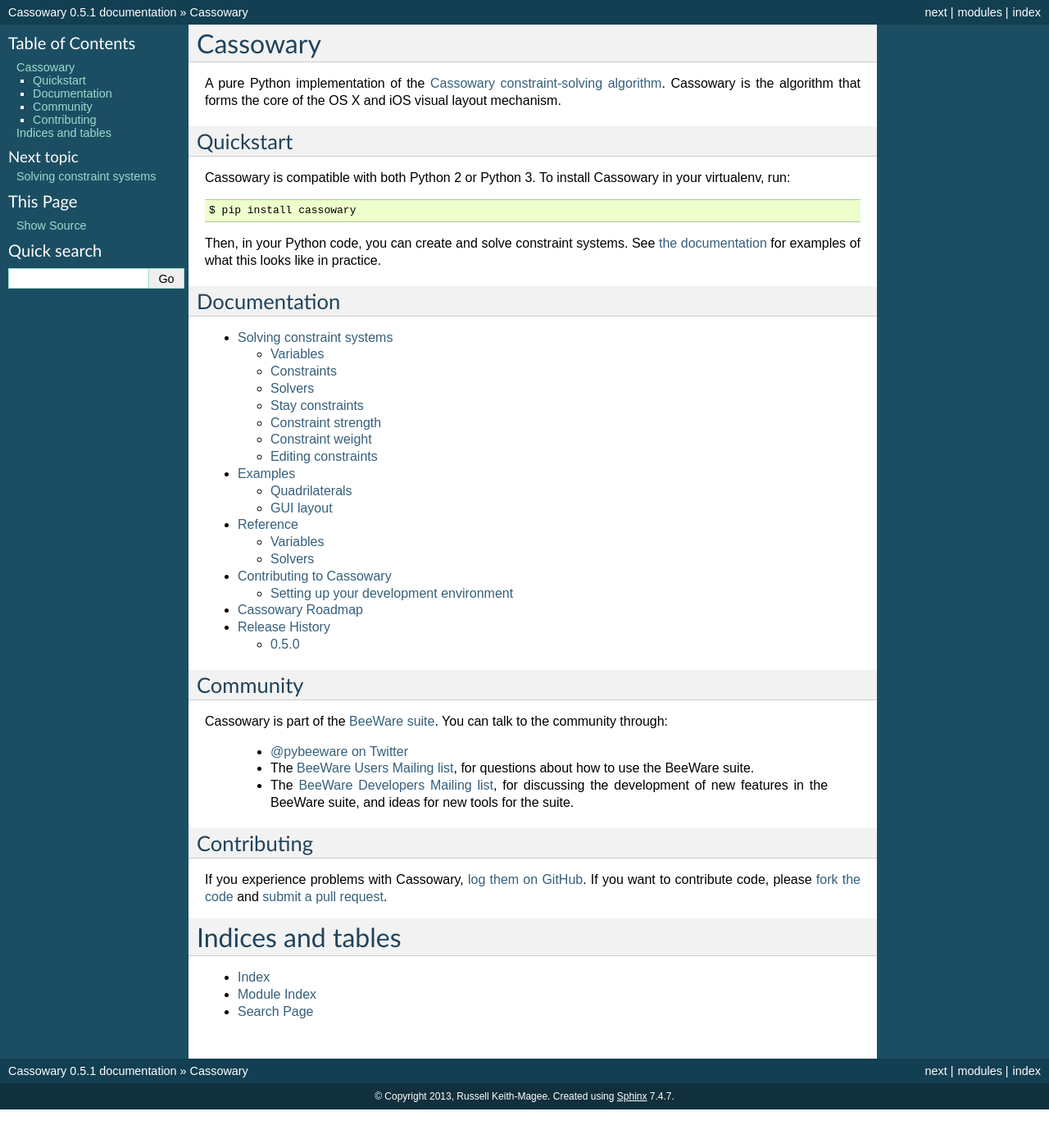
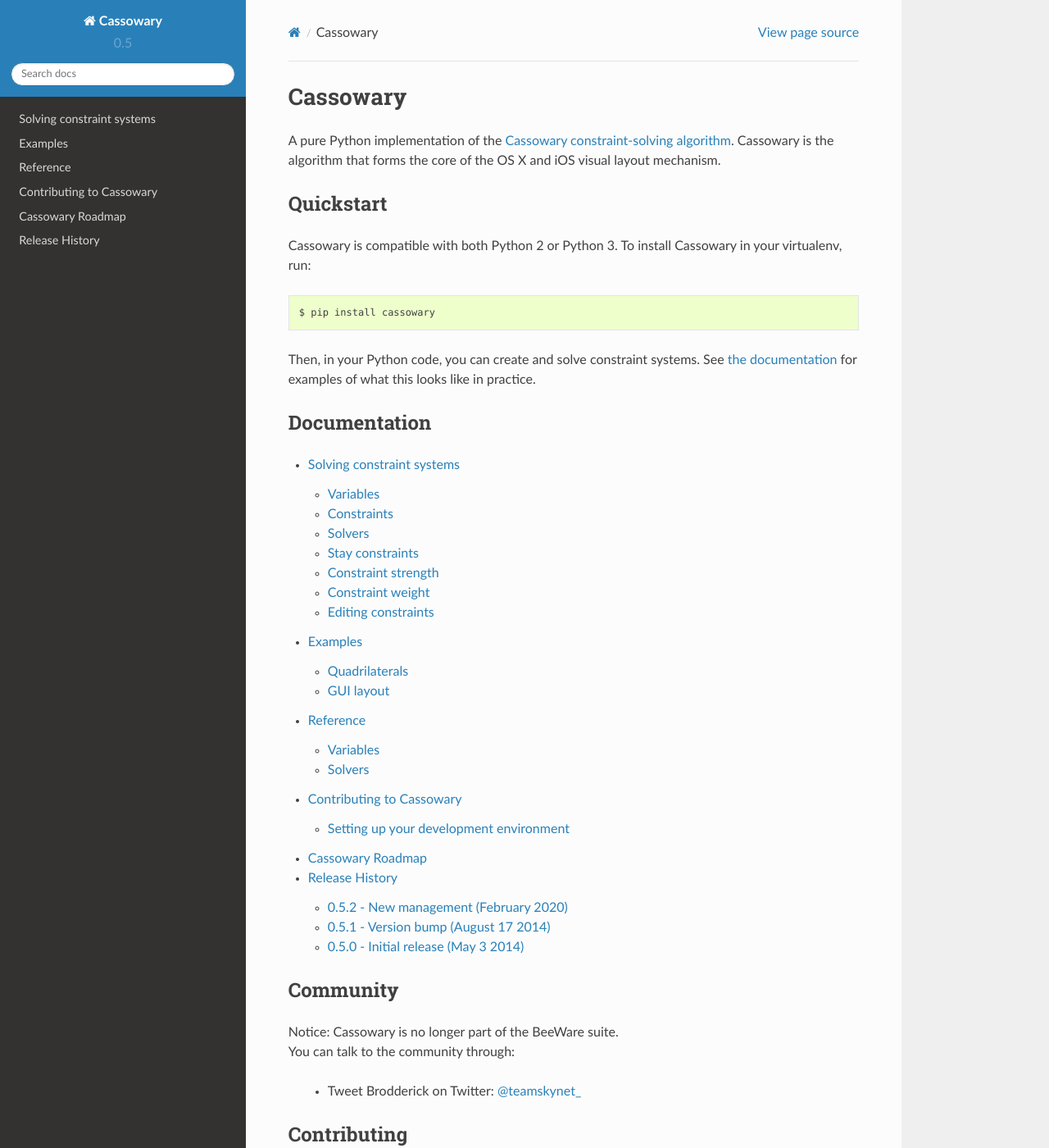
Before and after one commit to brodderickrodriguez/cassowary, a Sphinx documentation site: the page built from docs/index.rst, in a window 1280 px wide and 1400 px high. Shown: the whole window at 82% size. Built offline with Sphinx 7.4.7 and the Read the Docs theme 2.0.0, drawn with Linux system fonts in a browser that asks for light colours; some of the changed text lies outside the part shown.

Commit message:
new management first commit
indluces version bump, removed references to PyBee support, updated authorship and copyright

```diff
--- a/cassowary/__init__.py
+++ b/cassowary/__init__.py
@@ -13,4 +13,4 @@ from .utils import REQUIRED, STRONG, MEDIUM, WEAK
 # __version__ = '1.2.3'       # Final Release
 # __version__ = '1.2.3.post1' # Post Release 1
 
-__version__ = '0.5.1'
+__version__ = '0.5.2'
--- a/docs/conf.py
+++ b/docs/conf.py
@@ -39,7 +39,7 @@ master_doc = 'index'
 
 # General information about the project.
 project = u'Cassowary'
-copyright = u'2013, Russell Keith-Magee'
+copyright = u'2013-2019, Russell Keith-Magee. 2020 Brodderick Rodriguez'
 
 # The version info for the project you're documenting, acts as replacement for
 # |version| and |release|, also used in various other places throughout the
@@ -96,7 +96,7 @@ pygments_style = 'sphinx'
 
 # The theme to use for HTML and HTML Help pages.  See the documentation for
 # a list of builtin themes.
-html_theme = 'default'
+html_theme = 'sphinx_rtd_theme'
 
 # Theme options are theme-specific and customize the look and feel of a theme
 # further.  For a list of options available for each theme, see the
@@ -189,7 +189,7 @@ latex_elements = {
 # (source start file, target name, title, author, documentclass [howto/manual]).
 latex_documents = [
   ('index', 'cassowary.tex', u'Cassowary Documentation',
-   u'Russell Keith-Magee', 'manual'),
+   [u'Russell Keith-Magee', u'Brodderick Rodriguez'], 'manual'),
 ]
 
 # The name of an image file (relative to this directory) to place at the top of
@@ -219,7 +219,7 @@ latex_documents = [
 # (source start file, name, description, authors, manual section).
 man_pages = [
     ('index', 'cassowary', u'Cassowary Documentation',
-     [u'Russell Keith-Magee'], 1)
+     [u'Russell Keith-Magee', u'Brodderick Rodriguez'], 1)
 ]
 
 # If true, show URL addresses after external links.
@@ -233,7 +233,7 @@ man_pages = [
 #  dir menu entry, description, category)
 texinfo_documents = [
   ('index', 'cassowary', u'Cassowary Documentation',
-   u'Russell Keith-Magee', 'Cassowary', 'A pure Python implementation of the Cassowary constraint solving algorithm.',
+   [u'Russell Keith-Magee', u'Brodderick Rodriguez'], 'Cassowary', 'A pure Python implementation of the Cassowary constraint solving algorithm.',
    'Miscellaneous'),
 ]
 
--- a/docs/index.rst
+++ b/docs/index.rst
@@ -34,14 +34,11 @@ Documentation
 
 Community
 ---------
+| Notice: Cassowary is no longer part of the BeeWare suite.
+| You can talk to the community through:
 
-Cassowary is part of the `BeeWare suite`_. You can talk to the community through:
+ * Tweet Brodderick on Twitter: `@teamskynet_`_
 
- * `@pybeeware on Twitter`_
-
- * The `BeeWare Users Mailing list`_, for questions about how to use the BeeWare suite.
-
- * The `BeeWare Developers Mailing list`_, for discussing the development of new features in the BeeWare suite, and ideas for new tools for the suite.
 
 Contributing
 ------------
@@ -49,14 +46,24 @@ Contributing
 If you experience problems with Cassowary, `log them on GitHub`_. If you
 want to contribute code, please `fork the code`_ and `submit a pull request`_.
 
-.. _BeeWare suite: http://pybee.org
+
+Project Administration
+----------------------
+| This project was transferred to Brodderick Rodriguez in February 2020. He will continue to oversee its development from here on out.
+| Russell Keith-Magee is the original author of this work (2013 - 2019). A big thanks to him for his work! Check out `Russell's GitHub`_.
+
+
+
+
+.. _Russell's GitHub: https://github.com/freakboy3742
+.. _@teamskynet_: https://twitter.com/teamskynet_
+.. _homepage: http://brodderick.com/projects/cassowary
 .. _Read The Docs: https://cassowary.readthedocs.io
-.. _@pybeeware on Twitter: https://twitter.com/pybeeware
-.. _BeeWare Users Mailing list: https://groups.google.com/forum/#!forum/beeware-users
-.. _BeeWare Developers Mailing list: https://groups.google.com/forum/#!forum/beeware-developers
-.. _log them on Github: https://github.com/pybee/cassowary/issues
-.. _fork the code: https://github.com/pybee/cassowary
-.. _submit a pull request: https://github.com/pybee/cassowary/pulls
+
+.. _log them on Github: https://github.com/brodderickrodriguez/cassowary/issues
+.. _fork the code: https://github.com/brodderickrodriguez/cassowary
+.. _submit a pull request: https://github.com/brodderickrodriguez/cassowary/pulls
+
 
 Indices and tables
 ==================
--- a/docs/internals/releases.rst
+++ b/docs/internals/releases.rst
@@ -1,7 +1,18 @@
 Release History
 ===============
 
-0.5.0
------
+0.5.2 - New management (February 2020)
+--------------------------------------
 
-Initial public release.
+Updated authorship and copyright.
+
+
+0.5.1 - Version bump (August 17 2014)
+-------------------------------------
+
+
+
+0.5.0 - Initial release (May 3 2014)
+------------------------------------
+
+Initial port of the Cassowary codebase.
--- a/docs/releases.rst
+++ b/docs/releases.rst
@@ -1,7 +1,18 @@
 Release History
 ===============
 
-0.5.0 - Initial release
------------------------
+0.5.2 - New management (February 2020)
+--------------------------------------
+
+Updated authorship and copyright.
+
+
+0.5.1 - Version bump (August 17 2014)
+-------------------------------------
+
+
+
+0.5.0 - Initial release (May 3 2014)
+------------------------------------
 
 Initial port of the Cassowary codebase.
```
Also changed, not shown: CONTRIBUTING.md (deleted, +0 -7 lines), README.rst (+22 -16 lines), docs/internals/contributing.rst (+5 -4 lines), setup.py (+4 -4 lines), 3 other files.
